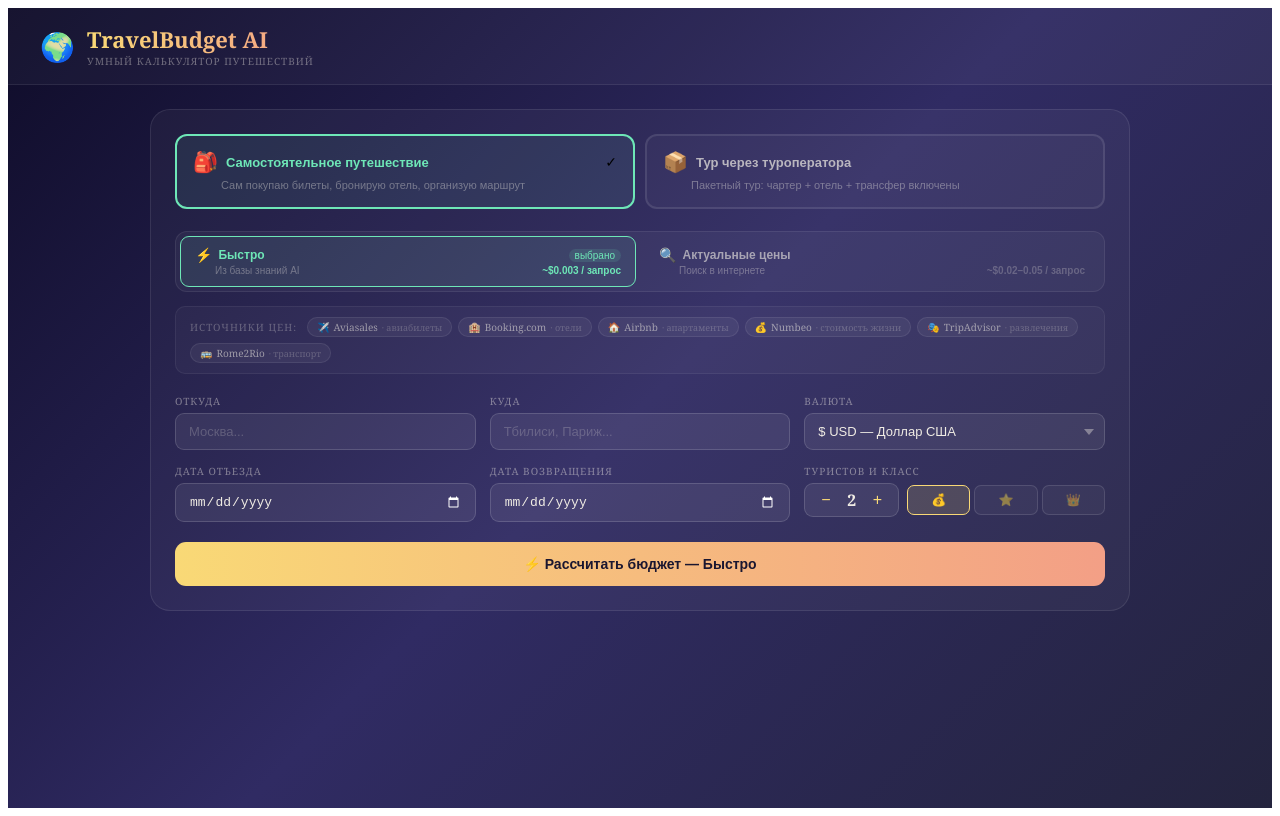
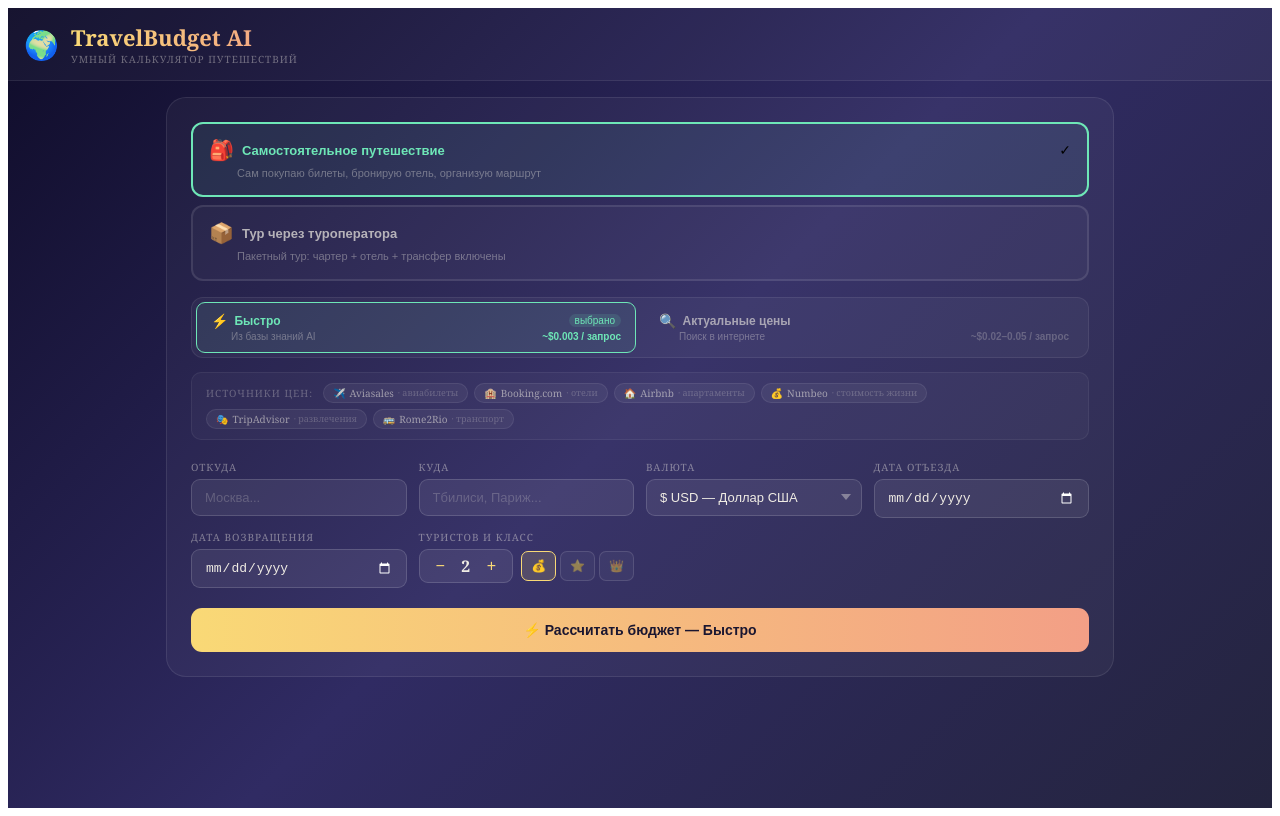
Before and after one commit to jecamoy389-rgb/travel-budget-ai, a React (Vite) app: page / in a window 1280 px wide. Built offline with nearby package versions, Linux system fonts and the light colour scheme.

Commit message:
Add files via upload

```diff
--- a/src/App.jsx
+++ b/src/App.jsx
@@ -234,7 +234,7 @@ export default function TravelCalculator() {
     <div style={{ minHeight: "100vh", background: "linear-gradient(135deg, #0f0c29 0%, #302b63 50%, #24243e 100%)", fontFamily: "'Georgia', serif", color: "#f0ece4" }}>
 
       {/* ── HEADER ── */}
-      <div style={{ background: "rgba(255,255,255,0.03)", borderBottom: "1px solid rgba(255,255,255,0.08)", padding: "16px 32px", display: "flex", alignItems: "center", justifyContent: "space-between" }}>
+      <div style={{ background: "rgba(255,255,255,0.03)", borderBottom: "1px solid rgba(255,255,255,0.08)", padding: "14px 16px", display: "flex", alignItems: "center", justifyContent: "space-between", flexWrap: "wrap", gap: "8px" }}>
         <div style={{ display: "flex", alignItems: "center", gap: "12px" }}>
           <div style={{ fontSize: "28px" }}>🌍</div>
           <div>
@@ -258,13 +258,13 @@ export default function TravelCalculator() {
         )}
       </div>
 
-      <div style={{ maxWidth: "980px", margin: "0 auto", padding: "24px 18px" }}>
+      <div style={{ maxWidth: "980px", margin: "0 auto", padding: "max(16px, env(safe-area-inset-top)) 16px 32px" }}>
 
         {/* ── FORM ── */}
         <div style={{ background: "rgba(255,255,255,0.04)", border: "1px solid rgba(255,255,255,0.09)", borderRadius: "20px", padding: "24px", marginBottom: "20px" }}>
 
           {/* Travel type toggle */}
-          <div style={{ display: "flex", gap: "10px", marginBottom: "22px" }}>
+          <div style={{ display: "flex", gap: "8px", marginBottom: "16px", flexDirection: "column" }}>
             {[
               ["independent", "🎒", "Самостоятельное путешествие", "Сам покупаю билеты, бронирую отель, организую маршрут"],
               ["tour", "📦", "Тур через туроператора", "Пакетный тур: чартер + отель + трансфер включены"]
@@ -321,7 +321,7 @@ export default function TravelCalculator() {
           </div>
 
           {/* Fields */}
-          <div style={{ display: "grid", gridTemplateColumns: "1fr 1fr 1fr", gap: "14px" }}>
+          <div style={{ display: "grid", gridTemplateColumns: "repeat(auto-fit, minmax(200px, 1fr))", gap: "12px" }}>
             <div>
               <label style={labelStyle}>ОТКУДА</label>
               <input value={form.departureCity} onChange={e => setForm({...form, departureCity: e.target.value})} placeholder="Москва..." style={inputStyle}/>
@@ -429,7 +429,7 @@ export default function TravelCalculator() {
 
             {/* Dashboard */}
             {activeTab === "dashboard" && (
-              <div style={{ display:"grid", gridTemplateColumns:"1fr 1.6fr", gap:"14px" }}>
+              <div style={{ display:"grid", gridTemplateColumns:"repeat(auto-fit, minmax(280px, 1fr))", gap:"14px" }}>
                 <div style={{ background:"rgba(255,255,255,0.04)", border:"1px solid rgba(255,255,255,0.07)", borderRadius:"14px", padding:"20px", display:"flex", flexDirection:"column", alignItems:"center" }}>
                   <div style={{ fontSize:"11px", fontWeight:"600", color:"rgba(240,236,228,0.5)", marginBottom:"14px", alignSelf:"flex-start" }}>СТРУКТУРА РАСХОДОВ</div>
                   <DonutChart data={chartData} total={result.grandTotal}/>
@@ -455,7 +455,7 @@ export default function TravelCalculator() {
                 </div>
                 <div style={{ gridColumn:"1/-1", background:"rgba(255,255,255,0.04)", border:"1px solid rgba(255,255,255,0.07)", borderRadius:"14px", padding:"20px" }}>
                   <div style={{ fontSize:"11px", fontWeight:"600", color:"rgba(240,236,228,0.5)", marginBottom:"14px" }}>НА 1 ЧЕЛОВЕКА ПО КАТЕГОРИЯМ</div>
-                  <div style={{ display:"grid", gridTemplateColumns:"repeat(6,1fr)", gap:"10px" }}>
+                  <div style={{ display:"grid", gridTemplateColumns:"repeat(auto-fit, minmax(80px, 1fr))", gap:"8px" }}>
                     {chartData.map(d => (
                       <div key={d.key} style={{ background:"rgba(255,255,255,0.04)", borderRadius:"10px", padding:"12px 8px", textAlign:"center", border:`1px solid ${d.color}22` }}>
                         <div style={{ fontSize:"22px", marginBottom:"5px" }}>{d.icon}</div>
@@ -470,7 +470,7 @@ export default function TravelCalculator() {
 
             {/* Details */}
             {activeTab === "details" && (
-              <div style={{ display:"grid", gridTemplateColumns:"1fr 1fr", gap:"12px" }}>
+              <div style={{ display:"grid", gridTemplateColumns:"repeat(auto-fit, minmax(260px, 1fr))", gap:"12px" }}>
                 {Object.entries(result.categories||{}).map(([key,cat]) => {
                   const cfg = CATEGORY_CONFIG[key]||{icon:"💡",name:key,color:"#888"};
                   const pct = Math.round((cat.total/result.grandTotal)*100);
@@ -509,7 +509,7 @@ export default function TravelCalculator() {
                       ? "Бюджет рассчитан на основе открытых цен — билеты, отели и сервисы бронируются напрямую."
                       : "Бюджет рассчитан по ценам туроператоров. Пакетный тур включает чартерный перелёт, трансфер и отель."}
                   </div>
-                  <div style={{ display:"grid", gridTemplateColumns:"1fr 1fr 1fr", gap:"10px" }}>
+                  <div style={{ display:"grid", gridTemplateColumns:"repeat(auto-fit, minmax(160px, 1fr))", gap:"8px" }}>
                     {(result.sources||[]).map((s, i) => (
                       <div key={i} style={{ background:"rgba(255,255,255,0.05)", border:"1px solid rgba(255,255,255,0.09)", borderRadius:"10px", padding:"14px" }}>
                         <div style={{ display:"flex", alignItems:"center", gap:"7px", marginBottom:"5px" }}>
@@ -530,7 +530,7 @@ export default function TravelCalculator() {
 
             {/* Tips */}
             {activeTab === "tips" && (
-              <div style={{ display:"grid", gridTemplateColumns:"1fr 1fr", gap:"14px" }}>
+              <div style={{ display:"grid", gridTemplateColumns:"repeat(auto-fit, minmax(260px, 1fr))", gap:"12px" }}>
                 {result.tips?.length > 0 && (
                   <div style={{ background:"rgba(99,179,237,0.06)", border:"1px solid rgba(99,179,237,0.15)", borderRadius:"13px", padding:"18px" }}>
                     <div style={{ fontSize:"13px", fontWeight:"600", marginBottom:"12px", color:"#90cdf4" }}>💡 Советы по экономии</div>
@@ -573,7 +573,7 @@ export default function TravelCalculator() {
           </div>
         )}
       </div>
-      <style>{`@keyframes fadeIn{from{opacity:0;transform:translateY(14px)}to{opacity:1;transform:translateY(0)}}input::placeholder{color:rgba(240,236,228,0.22)}input:focus,select:focus{border-color:rgba(249,217,118,0.4)!important}`}</style>
+      <style>{`@keyframes fadeIn{from{opacity:0;transform:translateY(14px)}to{opacity:1;transform:translateY(0)}}input::placeholder{color:rgba(240,236,228,0.22)}input:focus,select:focus{border-color:rgba(249,217,118,0.4)!important}*{-webkit-tap-highlight-color:transparent;box-sizing:border-box}body{overscroll-behavior-y:contain}button{touch-action:manipulation}`}</style>
     </div>
   );
 }
```
